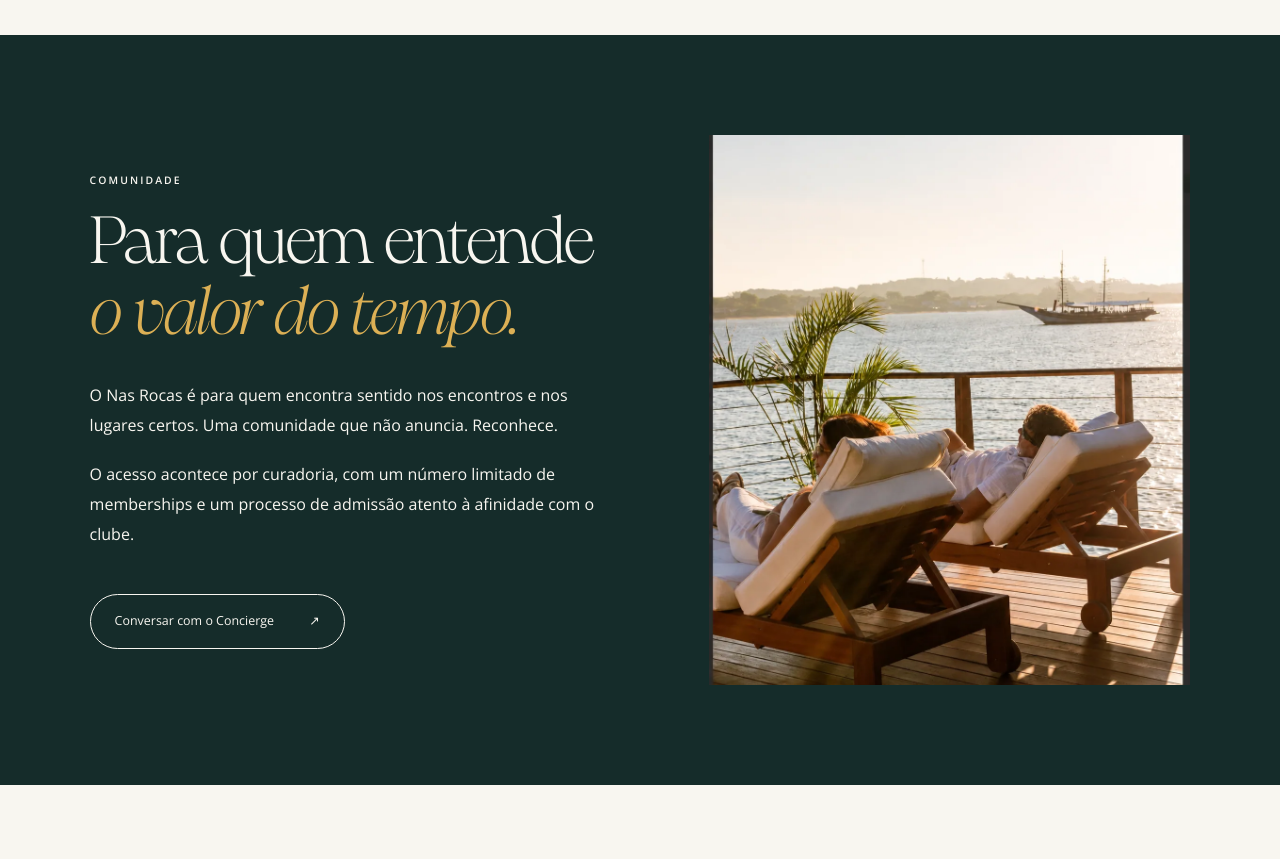
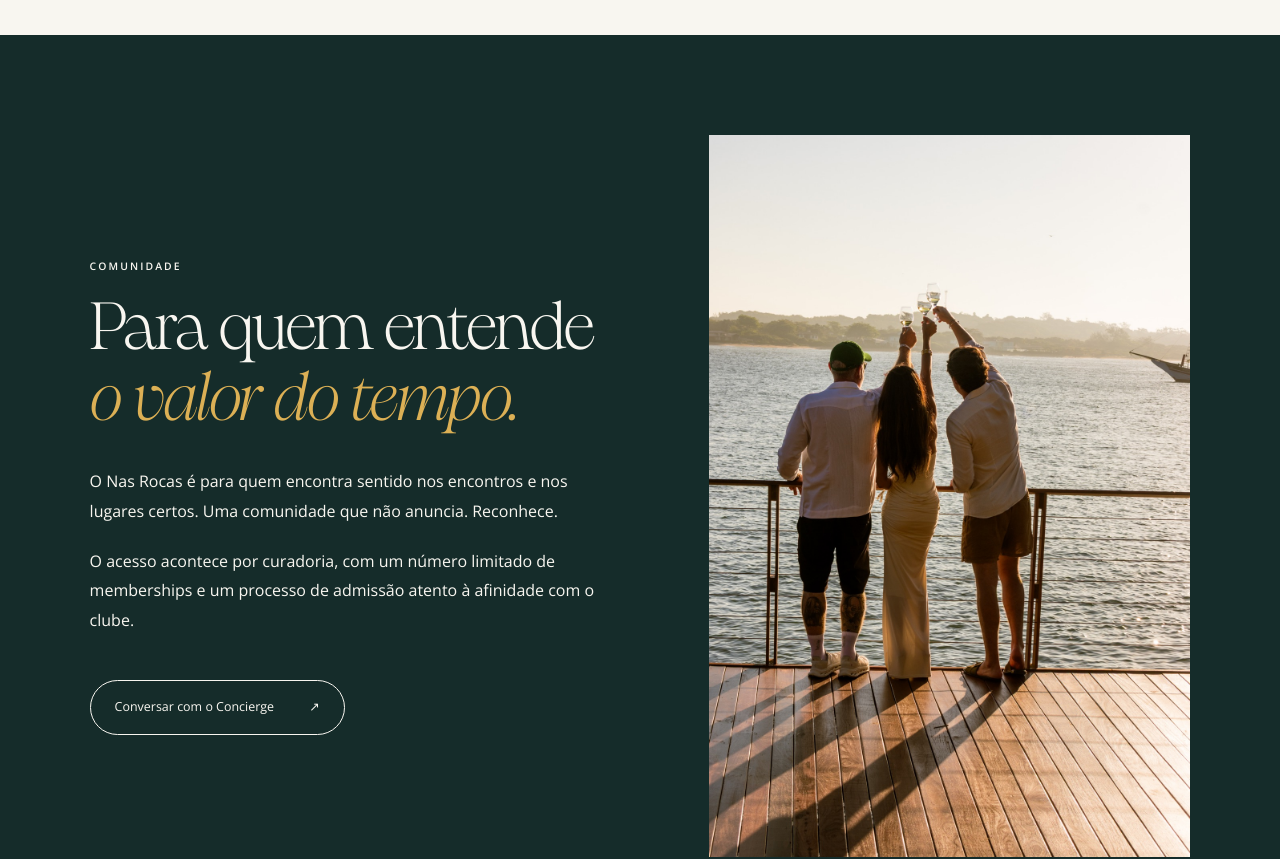
Before and after one commit to denisepaixaomarketing-maker/landing-page-influenciadores-resid-nas-rocas, a Next.js app: page / in a window 1280 px wide. Shown: the part 2900-3759 px from the top of the page. Built offline with nearby package versions, Linux system fonts and the light colour scheme.

Commit message:
Atualizar fotografia da seção Comunidade

```diff
--- a/app/influenciadores.css
+++ b/app/influenciadores.css
@@ -26,3 +26,4 @@
 .nr-footer{display:flex;justify-content:space-between;align-items:center;gap:30px;padding:40px 7vw;background:var(--nr-dark);color:var(--nr-paper)}.nr-footer img{width:135px}.nr-footer p,.nr-footer a{font-size:.65rem}
 @media(max-width:900px){.nr-header nav{display:none}.nr-experiences{grid-template-columns:repeat(2,1fr)}.nr-gallery{grid-template-columns:repeat(2,1fr)}.nr-editorial,.nr-community,.nr-logistics{grid-template-columns:1fr}.nr-section,.nr-editorial,.nr-community,.nr-membership{padding:70px 6vw}.nr-community img{height:380px}}
 @media(max-width:560px){.nr-header{padding:18px 6vw}.nr-header img{width:115px}.nr-header>a:last-child{font-size:.65rem}.nr-hero{padding:150px 6vw 100px}.nr-hero h1{font-size:4.3rem}.nr-experiences,.nr-plans{grid-template-columns:1fr}.nr-gallery{gap:16px}.nr-manifesto{min-height:480px;padding:60px 6vw}.nr-history>div{grid-template-columns:1fr 1fr}.nr-footer{flex-wrap:wrap}.nr-community img{height:300px}}
+.nr-community img.nr-community-photo{height:auto;display:block}
--- a/app/page.tsx
+++ b/app/page.tsx
@@ -51,7 +51,7 @@ export default function Home() {
     <section className="nr-editorial" id="clube"><div><p className="nr-label">O NAS ROCAS CLUB</p><h2>Um destino icônico.<br /><em>Um jeito de viver Búzios.</em></h2></div><div className="nr-copy"><p>Existe uma Búzios que muita gente guarda na memória. Uma época de encontros verdadeiros, liberdade e uma energia muito própria daquele pedaço de Brasil.</p><p>Essa memória nunca desapareceu. O Nas Rocas (re)nasce na Ilha Rasa, com um clube privado, uma comunidade que se reconhece e um calendário vivo de experiências.</p><p>Um lugar para voltar, reunir quem importa e encontrar um novo ritmo de vida.</p></div></section>
     <section className="nr-manifesto"><img src={asset("manifesto-DXdGg_uK.webp")} alt="Paisagem de Búzios e atmosfera do Nas Rocas" loading="lazy" /><div><p className="nr-label">O DESTINO ESTÁ DE VOLTA</p><h2>Mar, liberdade<br /><em>e bons encontros.</em></h2><p>A melhor parte de um lugar especial é o que acontece quando a gente está lá.</p></div></section>
     <section className="nr-section" id="experiencias"><p className="nr-label">A VIDA NA ILHA</p><h2>Descobertas para<br /><em>viver sem pressa.</em></h2><p className="nr-intro">Gastronomia, praia, esporte e bem-estar se encontram na ilha. A implantação acontece em fases, e os membros acompanham cada novo espaço entregue.</p><div className="nr-experiences">{experiences.map(([title,text],i)=><article key={title}><span>0{i+1}</span><h3>{title}</h3><p>{text} <strong>{title === "Resid Bar Nas Rocas" ? "FASE 1 — entregue" : "EM ANDAMENTO"}</strong></p></article>)}</div><p className="nr-note">Eventos e experiências exclusivas completam o calendário da comunidade. Disponibilidade dos espaços conforme as etapas de implantação.</p></section>
-    <section className="nr-community" id="comunidade"><div><p className="nr-label">COMUNIDADE</p><h2>Para quem entende<br /><em>o valor do tempo.</em></h2><p>O Nas Rocas é para quem encontra sentido nos encontros e nos lugares certos. Uma comunidade que não anuncia. Reconhece.</p><p>O acesso acontece por curadoria, com um número limitado de memberships e um processo de admissão atento à afinidade com o clube.</p><CTA /></div><img src={asset("gallery-deck001-DOY2aimx.webp")} alt="Espaço de convivência do Nas Rocas junto ao mar" loading="lazy" /></section>
+    <section className="nr-community" id="comunidade"><div><p className="nr-label">COMUNIDADE</p><h2>Para quem entende<br /><em>o valor do tempo.</em></h2><p>O Nas Rocas é para quem encontra sentido nos encontros e nos lugares certos. Uma comunidade que não anuncia. Reconhece.</p><p>O acesso acontece por curadoria, com um número limitado de memberships e um processo de admissão atento à afinidade com o clube.</p><CTA /></div><img className="nr-community-photo" src={asset("comunidade-brinde-inauguracao.jpg")} alt="Brinde à beira-mar durante a inauguração do Nas Rocas" loading="lazy" /></section>
     <section className="nr-section"><p className="nr-label">UM VISLUMBRE DA ILHA</p><h2>Antes de chegar,<br /><em>um pouco do que espera você.</em></h2><div className="nr-gallery">{photos.map(([src,alt])=><figure key={src}><img src={asset(src)} alt={alt} loading="lazy" /><figcaption>{alt}</figcaption></figure>)}</div></section>
     <section className="nr-membership" id="membership"><p className="nr-label">MEMBERSHIP · PATRIMÔNIO VIVO</p><h2>Um lugar para viver.<br /><em>E para fazer parte.</em></h2><p className="nr-intro">O membership é patrimonial, sem prazo determinado, transferível e vendável conforme as regras do clube. Mais do que acesso à ilha, é uma forma de integrar esse lugar à vida da família.</p><div className="nr-plans"><article><p className="nr-label">NAS ROCAS CLUB</p><h3>Club</h3><p>Acesso ao clube e <strong>12 convites anuais</strong> de cortesia para compartilhar bons momentos.</p></article><article><p className="nr-label">NAS ROCAS CLUB BARDOT</p><h3>Bardot</h3><p>Acesso prioritário, áreas reservadas e <strong>36 convites anuais</strong> de cortesia.</p></article></div><p className="nr-note">Memberships a partir de aproximadamente R$ 200 mil, conforme modalidade e lote vigente. Fee anual de R$ 12.000. Consumos e determinados serviços são cobrados à parte. Consulte o Concierge para condições atuais.</p><CTA>Conhecer as modalidades</CTA></section>
     <section className="nr-history"><p className="nr-label">MARCOS DO PROJETO</p><div>{[["2022","Idealização e aquisição da Ilha Rasa"],["2023","Início do desenvolvimento dos projetos"],["2025","Licenciamento e início das obras"],["2026","Inauguração oficial e implantação em fases"]].map(([year,text])=><article key={year}><h3>{year}</h3><p>{text}</p></article>)}</div></section>
```
Also changed, not shown: public/nas-rocas-oficial/comunidade-brinde-inauguracao.jpg (added).
